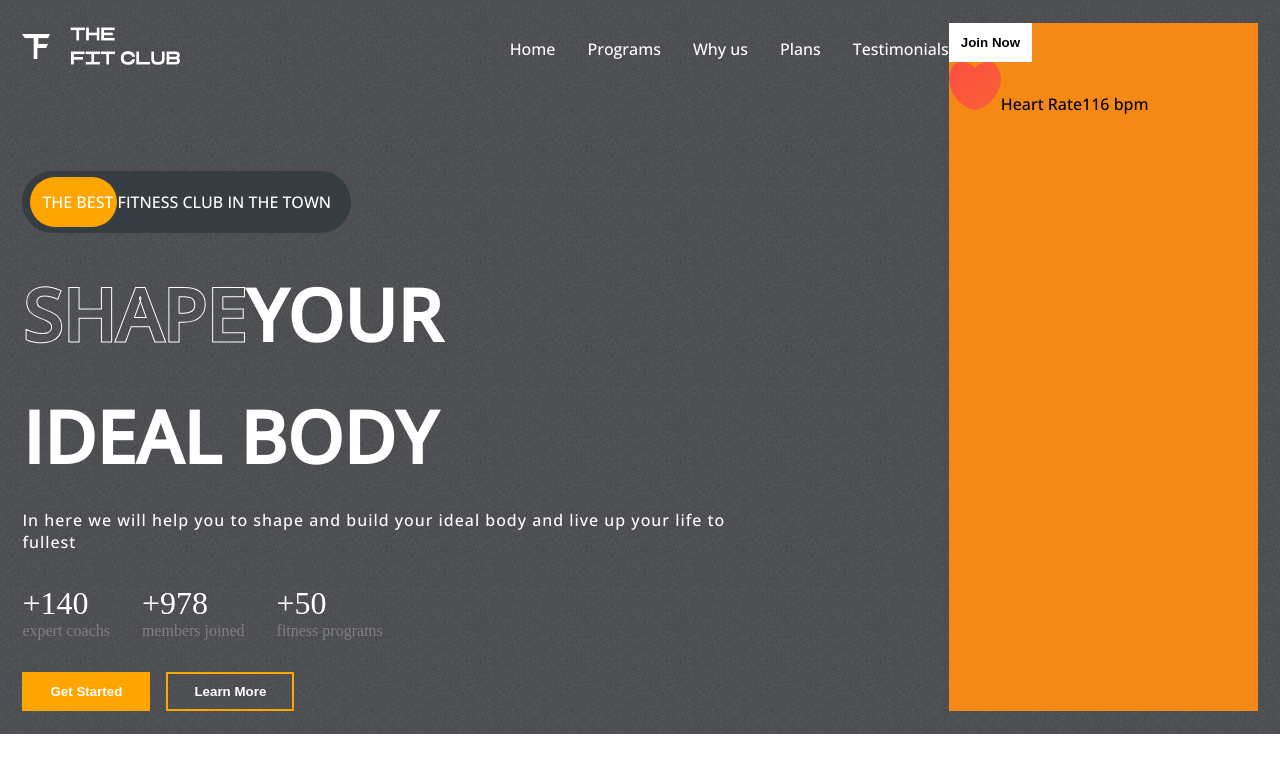
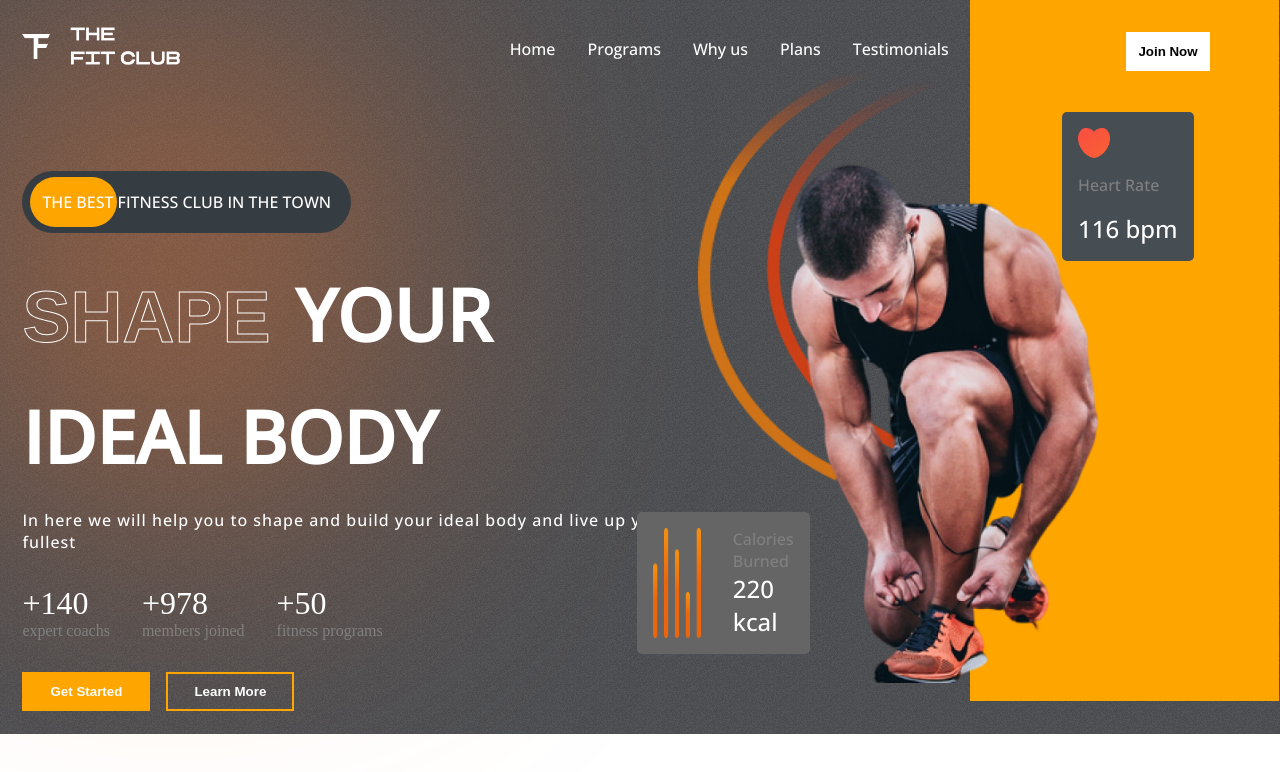
Before and after one commit to namiqmamedov/Gym-Flex-React, a React (Vite) app: page / in a window 1280 px wide. Shown: the top 772 px of the page. Built offline with nearby package versions, Linux system fonts and the light colour scheme.

Commit message:
refactor: Updated hero section

```diff
--- a/src/App.css
+++ b/src/App.css
@@ -21,6 +21,8 @@
     color: transparent;
     -webkit-text-stroke-width: 1px;
     -webkit-text-stroke-color: white;
+    font-family: Arial,Helvetica,sans-serif !important;
+    padding-right: 25px;
   }
 
  ::-webkit-scrollbar{
--- a/src/components/Hero/Hero.css
+++ b/src/components/Hero/Hero.css
@@ -2,6 +2,16 @@
   display: flex;
   justify-content: space-between;
   padding: 23px 1.75%;
+}
+.hero .hero-blur {
+  height: 30rem;
+  left: 0;
+  width: 22rem;
+  background: rgba(253, 120, 43, 0.69);
+  border-radius: 50%;
+  filter: blur(150px);
+  position: absolute;
+  z-index: -9;
 }
 .hero .left-h {
   display: flex;
@@ -11,9 +21,87 @@
 }
 .hero .right-h {
   flex: 1;
-  background-color: #f48916;
   position: relative;
+  margin-top: -23px;
   font-family: "Open Sans", sans-serif;
+}
+.hero .right-h .bg-color {
+  background-color: orange;
+  position: absolute;
+  left: 7%;
+  top: 0%;
+  width: 100%;
+  height: 701px;
+}
+.hero .right-h .btn {
+  position: absolute;
+  right: 3rem;
+  top: 2rem;
+  color: black;
+}
+.hero .right-h .heart-rate {
+  display: flex;
+  flex-direction: column;
+  gap: 1rem;
+  background-color: #464d53;
+  width: -moz-fit-content;
+  width: fit-content;
+  padding: 1rem;
+  align-items: start;
+  border-radius: 5px;
+  position: absolute;
+  right: 4rem;
+  top: 7rem;
+}
+.hero .right-h .heart-rate img {
+  width: 2rem;
+}
+.hero .right-h .heart-rate span:nth-child(2) {
+  color: grey;
+}
+.hero .right-h .heart-rate span:nth-child(3) {
+  color: white;
+  font-size: 1.5rem;
+}
+.hero .right-h .hero-image {
+  position: absolute;
+  top: 10rem;
+  right: 8rem;
+  width: 23rem;
+}
+.hero .right-h .hero-image-back {
+  position: absolute;
+  top: 4rem;
+  right: 20rem;
+  z-index: -1;
+  width: 15rem;
+}
+.hero .right-h .calories {
+  display: flex;
+  gap: 2rem;
+  background-color: #656565;
+  border-radius: 5px;
+  padding: 1rem;
+  width: -moz-fit-content;
+  width: fit-content;
+  position: absolute;
+  top: 32rem;
+  right: 28rem;
+}
+.hero .right-h .calories img {
+  width: 3rem;
+}
+.hero .right-h .calories div {
+  display: flex;
+  flex-direction: column;
+  justify-content: space-between;
+}
+.hero .right-h .calories div span:nth-child(1) {
+  color: grey;
+}
+.hero .right-h .calories div span:nth-child(2) {
+  color: white;
+  font-size: 1.5rem;
 }
 .hero .the-best-ad {
   margin-top: 4rem;
@@ -21,7 +109,7 @@
   border-radius: 4rem;
   width: -moz-fit-content;
   width: fit-content;
-  padding: 20px 20px;
+  padding: 20px;
   color: white;
   position: relative;
   display: flex;
@@ -61,9 +149,6 @@
 .hero .hero-text span {
   font-family: "Open Sans", sans-serif;
 }
-.hero .hero-text .span {
-  font-family: "Open Sans", sans-serif;
-}
 .hero .figures {
   display: flex;
   gap: 2rem;
--- a/src/components/Hero/Hero.jsx
+++ b/src/components/Hero/Hero.jsx
@@ -4,11 +4,12 @@ import './Hero.scss'
 import hero_image from '../../assets/hero_image.png'
 import hero_image_back from '../../assets/hero_image_back.png'
 import Heart from '../../assets/heart.png'
-import Carlories from '../../assets/calories.png'
+import Calories from '../../assets/calories.png'
 
 const Hero = () => {
     return (
         <div className='hero'>
+          <div className="blur hero-blur"></div>
             <div className='left-h'>
                 <Header/>
 
@@ -49,18 +50,31 @@ const Hero = () => {
                 </div>
 
                 <div className="hero-buttons">
-                  <button className='btn'>Get Started</button>
-                  <button className='btn'>Learn More</button>
+                    <button className='btn'>Get Started</button>
+                    <button className='btn'>Learn More</button>
                 </div>
 
             </div>
             <div className='right-h'>
+                <div className="bg-color"></div>
                 <button className='btn'>
-                  Join Now
+                    Join Now
                 </button>
                 <div className="heart-rate">
-                  <img src={Heart} />
-                  <span>Heart Rate</span><span>116 bpm</span>
+                    <img src={Heart}/>
+                    <span>Heart Rate</span>
+                    <span>116 bpm</span>
+                </div>
+
+                <img src={hero_image} alt="" className='hero-image'/>
+                <img src={hero_image_back} alt="" className='hero-image-back'/>
+
+                <div className="calories">
+                    <img src={Calories} alt=""/>
+                    <div>
+                        <span>Calories Burned</span>
+                        <span>220 kcal</span>
+                    </div>
                 </div>
             </div>
         </div>
--- a/src/components/Hero/Hero.scss
+++ b/src/components/Hero/Hero.scss
@@ -3,6 +3,17 @@
     justify-content: space-between;
     padding: 23px 1.75%;
 
+
+    .hero-blur {
+        height: 30rem;
+        left: 0;
+        width: 22rem;
+        background: rgba(253, 120, 43, .69);
+        border-radius: 50%;
+        filter: blur(150px);
+        position: absolute;
+        z-index: -9;
+    }
 
     .left-h {
         display: flex;
@@ -11,11 +22,107 @@
         flex: 3;
     }
 
+
     .right-h {
         flex: 1;
-        background-color: #f48916;
         position: relative;
+        margin-top: -23px;
         font-family: 'Open Sans', sans-serif;
+
+        .bg-color {
+            background-color: orange;
+            position: absolute;
+            left: 7%;
+            top: 0%;
+            width: 100%;
+            height: 701px;
+        }
+
+        .btn {
+            position: absolute;
+            right: 3rem;
+            top: 2rem;
+            color: black;
+        }
+
+        .heart-rate {
+            display: flex;
+            flex-direction: column;
+            gap: 1rem;
+            background-color: #464d53;
+            width: fit-content;
+            padding: 1rem;
+            align-items: start;
+            border-radius: 5px;
+            position: absolute;
+            right: 4rem;
+            top: 7rem;
+
+            img {
+                width: 2rem;
+            }
+
+            span {
+                &:nth-child(2) {
+                    color: grey;
+                }
+
+                &:nth-child(3) {
+                    color: white;
+                    font-size: 1.5rem;
+                }
+            }
+        }
+
+        .hero-image {
+            position: absolute;
+            top: 10rem;
+            right: 8rem;
+            width: 23rem;
+        }
+
+        .hero-image-back {
+            position: absolute;
+            top: 4rem;
+            right: 20rem;
+            z-index: -1;
+            width: 15rem;
+        }
+
+        .calories {
+            display: flex;
+            gap: 2rem;
+            background-color: #656565;
+            border-radius: 5px;
+            padding: 1rem;
+            width: fit-content;
+            position: absolute;
+            top: 32rem;
+            right: 28rem;
+
+            img {
+                width: 3rem;
+            }
+
+            div {
+                display: flex;
+                flex-direction: column;
+                justify-content: space-between;
+
+                span {
+                    &:nth-child(1) {
+                        color: grey;
+                    }
+
+                    &:nth-child(2) {
+                        color: white;
+                        font-size: 1.5rem;
+                    }
+                }
+
+            }
+
+        }
     }
 
     .the-best-ad {
@@ -23,7 +130,7 @@
         background-color: #363d42;
         border-radius: 4rem;
         width: fit-content;
-        padding: 20px 20px;
+        padding: 20px;
         color: white;
         position: relative;
         display: flex;
@@ -67,10 +174,6 @@
         }
 
         span {
-            font-family: 'Open Sans', sans-serif;
-        }
-
-        .span {
             font-family: 'Open Sans', sans-serif;
         }
     }
```
Also changed, not shown: 1 other file (tests, documents, lock files or other folders).
